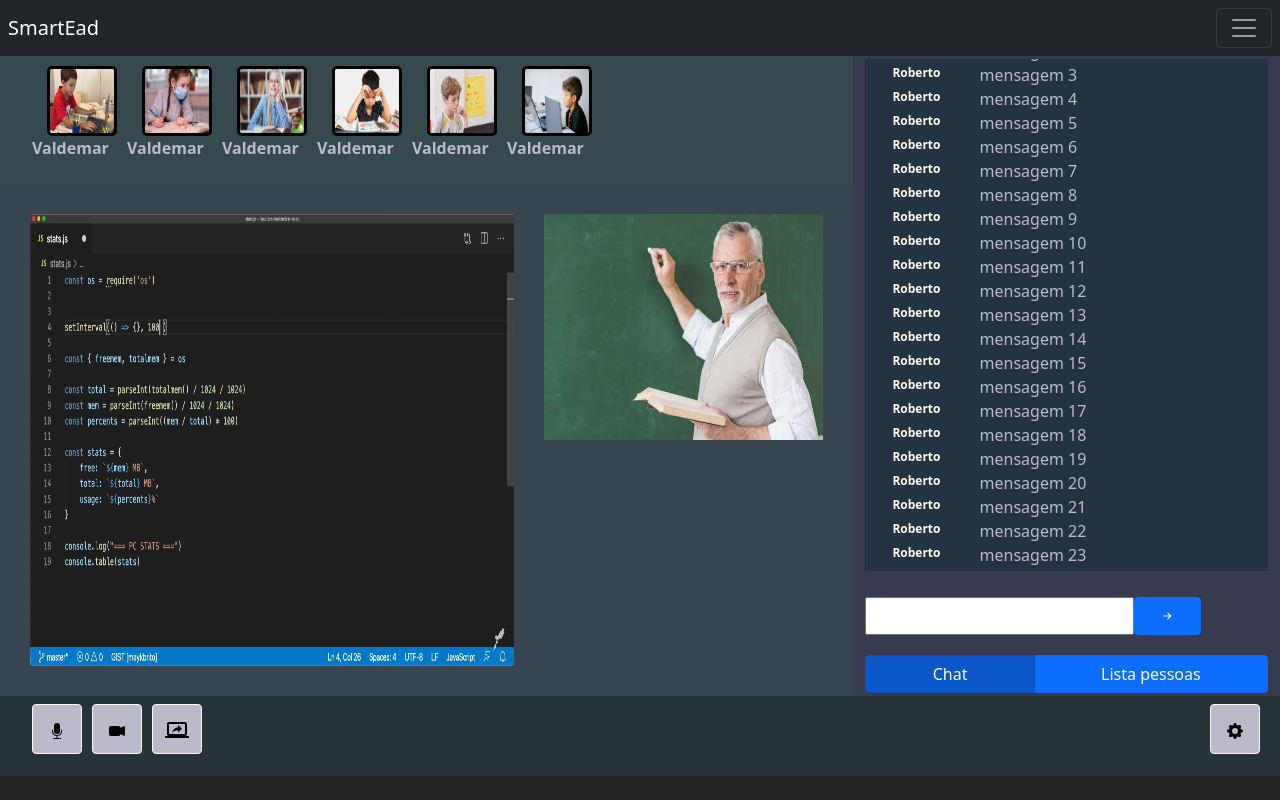
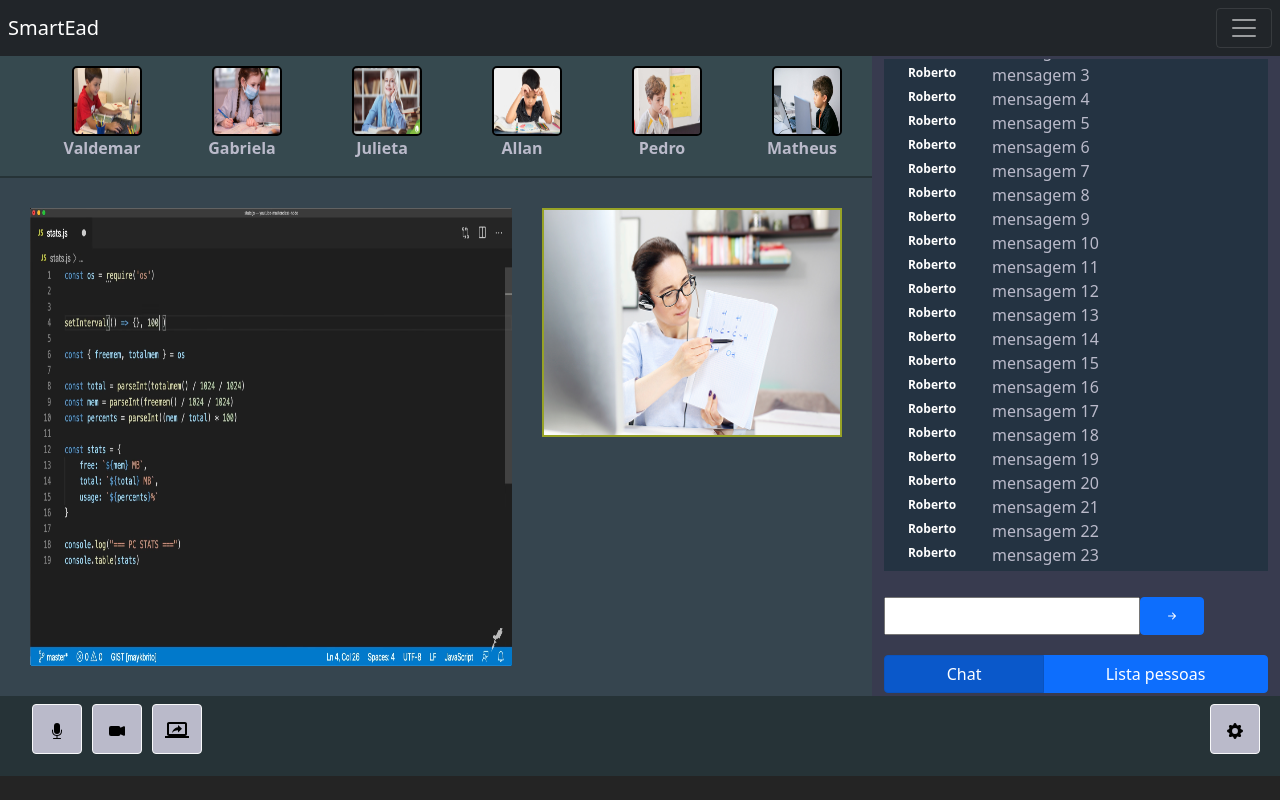
Before and after one commit to BCC-Allan/MVP-smart-EAD, a Vue app: page / in a window 1280 px wide. Built offline with nearby package versions, Linux system fonts and the light colour scheme.

Commit message:
agora vai

```diff
--- a/src/components/ClassContainer.vue
+++ b/src/components/ClassContainer.vue
@@ -1,23 +1,8 @@
 <template>
   <div class="wrapper-card">
     <div class="screen-peoples">
-      <div class="people-images">
-        <ul class="peoples">
-          <li v-for="i in test" :key="i.name">
-            <img :alt="i.name" :src="i.picture" class="picture">
-            <p> {{ i.name }}</p>
-          </li>
-        </ul>
-      </div>
-      <div class="screen">
-        <div class="screen-share">
-          <img alt="" src="src/assets/test.png">
-        </div>
-        <div class="teacher">
-          <img alt="" src="src/assets/peoples/pt.jpg">
-
-        </div>
-      </div>
+      <Peoples/>
+      <ScreenShareAndTeacher/>
     </div>
     <div class="user-bar">
       <UserBar></UserBar>
@@ -30,47 +15,11 @@
 import {defineComponent} from 'vue';
 import ControlPanel from './ControlPanel.vue';
 import UserBar from './UserBar.vue'
+import Peoples from "./Peoples.vue";
+import ScreenShareAndTeacher from "./ScreenShareAndTeacher.vue";
 
 export default defineComponent({
-  components: {ControlPanel, UserBar},
-  data: function () {
-    return {
-      test: [
-        {
-          name: 'Valdemar',
-          picture: 'src/assets/peoples/p1.jpg',
-          enable: false
-        },
-        {
-          name: 'Valdemar',
-          picture: 'src/assets/peoples/p2.jpg',
-          enable: false
-        },
-        {
-          name: 'Valdemar',
-          picture: 'src/assets/peoples/p3.jpg',
-          enable: false
-        },
-        {
-          name: 'Valdemar',
-          picture: 'src/assets/peoples/p4.jpg',
-          enable: false
-        },
-        {
-          name: 'Valdemar',
-          picture: 'src/assets/peoples/p5.jpg',
-          enable: false
-        },
-        {
-          name: 'Valdemar',
-          picture: 'src/assets/peoples/p6.jpg',
-          enable: false
-        },
-
-
-      ]
-    }
-  },
+  components: {ScreenShareAndTeacher, Peoples, ControlPanel, UserBar},
 
 });
 </script>
@@ -87,40 +36,6 @@ export default defineComponent({
   width: 40%;
 }
 
-.people-images {
-  display: revert;
-  position: relative;
-  height: 20%;
-  width: 100%;
-  background-color: var(--secondary-color);
-
-}
-
-.picture {
-  border-radius: 5px;
-  margin-left: 15px;
-  height: 70px;
-  width: 70px;
-  border: black 3px solid;
-}
-
-.peoples p {
-  font-weight: bold;
-}
-
-.peoples {
-  padding-top: 10px;
-  display: flex;
-  flex-direction: row;
-  gap: 10px;
-
-}
-
-
-.screen img {
-  height: 100%;
-  width: 100%;
-}
 
 .wrapper-card {
   background-color: var(--primary-color);
@@ -138,24 +53,5 @@ export default defineComponent({
 
 }
 
-.screen {
-  display: flex;
-  background-color: var(--primary-color);
-  position: relative;
-  height: 100%;
-  width: 100%;
-  padding: 30px 0 30px 30px;
-}
 
-
-.screen-share {
-}
-
-.teacher {
-  height: 50%;
-  width: 60%;
-  padding-right: 30px;
-  margin-left: 30px;
-
-}
 </style>
--- /dev/null
+++ b/src/components/Peoples.vue
@@ -0,0 +1,108 @@
+<template>
+  <div class="people-images">
+    <ul class="peoples">
+      <li v-for="i in test" :key="i.name">
+        <img :alt="i.name" :src="i.picture" class="picture">
+        <p class="people-name">{{ i.name }}</p>
+      </li>
+    </ul>
+  </div>
+</template>
+<script>
+import {defineComponent} from 'vue';
+
+export default defineComponent({
+  data: function () {
+    return {
+      test: [
+        {
+          name: 'Valdemar',
+          picture: 'src/assets/peoples/p1.jpg',
+          enable: false
+        },
+        {
+          name: 'Gabriela',
+          picture: 'src/assets/peoples/p2.jpg',
+          enable: false
+        },
+        {
+          name: 'Julieta',
+          picture: 'src/assets/peoples/p3.jpg',
+          enable: false
+        },
+        {
+          name: 'Allan',
+          picture: 'src/assets/peoples/p4.jpg',
+          enable: false
+        },
+        {
+          name: 'Pedro',
+          picture: 'src/assets/peoples/p5.jpg',
+          enable: false
+        },
+        {
+          name: 'Matheus',
+          picture: 'src/assets/peoples/p6.jpg',
+          enable: false
+        },
+
+
+      ]
+    }
+  },
+
+});
+</script>
+<style scoped>
+
+* {
+  list-style: none;
+}
+
+.people-images {
+  display: revert;
+  position: relative;
+  height: 20%;
+  width: 100%;
+  background-color: var(--secondary-color);
+  border-bottom: 2px solid var(--darker-color);
+
+}
+
+.picture {
+  border-radius: 5px;
+  height: 70px;
+  width: 70px;
+  border: black 2px solid;
+  margin: 0 30px;
+}
+
+.picture:first-child {
+  margin-left: 40px;
+}
+
+.peoples p {
+  font-weight: bold;
+}
+
+.peoples {
+  padding-top: 10px;
+  display: flex;
+  row-gap: 10px;
+
+  flex-direction: row;
+
+}
+
+
+.screen img {
+  height: 100%;
+  width: 100%;
+}
+
+
+.people-name {
+  margin: 0;
+  text-align: center;
+}
+</style>
--- /dev/null
+++ b/src/components/ScreenShareAndTeacher.vue
@@ -0,0 +1,56 @@
+<template>
+  <div class="screen">
+    <div class="screen-share">
+      <img alt="" src="src/assets/test.png">
+    </div>
+    <div class="teacher">
+      <img alt="" src="src/assets/peoples/pt.jpg">
+
+    </div>
+  </div>
+</template>
+<script>
+import {defineComponent} from 'vue';
+
+export default defineComponent({
+
+});
+</script>
+<style scoped>
+
+* {
+  list-style: none;
+}
+
+.peoples p {
+  font-weight: bold;
+}
+
+
+.screen img {
+  height: 100%;
+  width: 100%;
+}
+
+.screen {
+  display: flex;
+  background-color: var(--primary-color);
+  position: relative;
+  height: 100%;
+  width: 100%;
+  padding: 30px 0 30px 30px;
+}
+
+
+.screen-share {
+}
+
+.teacher {
+  border: rgba(247, 255, 0, 0.5) 2px solid;
+  height: 50%;
+  width: 60%;
+  margin-right: 30px;
+  margin-left: 30px;
+
+}
+</style>
```
Also changed, not shown: src/assets/peoples/pt.jpg.
